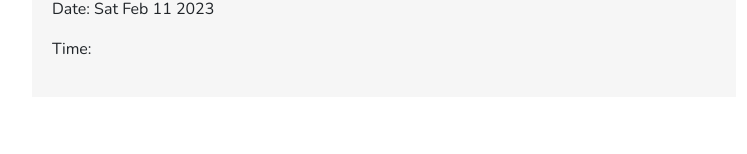
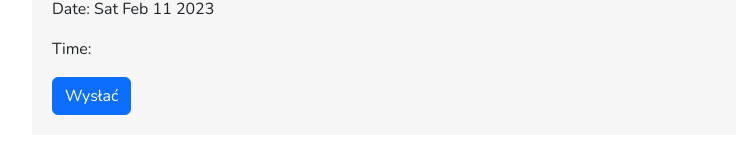
Before and after one commit to TumorinGerman/beauty_salon_react_reduxToolKit, a React (Create React App) app: page /personal_account in a window 1280 px wide. Shown: the part 918-1072 px from the top of the page, without its empty margins (256-1003 px from the left). Built offline with nearby package versions, Linux system fonts and the light colour scheme; no server answers; the database is empty.

Commit message:
clearing operation list when we chosing new Service

```diff
--- a/src/components/personal_account/PersonalAccountMain.jsx
+++ b/src/components/personal_account/PersonalAccountMain.jsx
@@ -1,5 +1,5 @@
 import React, { useState, useEffect } from "react";
-import { Form } from "react-bootstrap";
+import { Form, Button } from "react-bootstrap";
 import Calendar from "react-calendar";
 import { useDispatch, useSelector } from "react-redux";
 import moment from "moment";
@@ -21,6 +21,10 @@
     selectedService: "",
   }); //currently selected service
   const [selectedOperationState, setSelectedOperationState] = useState({}); //currently selected operation
+  const [infoBlockState, setInfoBlockState] = useState({
+    name: "",
+    price: "",
+  });
 
   const dispatch = useDispatch();
   const { services, isLoaded } = useSelector((state) => state.services);
@@ -43,6 +47,10 @@
       isSelected: true,
       selectedService: event.target.value,
     });
+    setInfoBlockState({
+      name: "",
+      price: "",
+    });
   };
 
   const handleClickOperation = (id, event) => {
@@ -52,6 +60,7 @@
     );
     if (selectedOperation.length > 0) {
       setSelectedOperationState(selectedOperation[0]);
+      setInfoBlockState(selectedOperation[0]);
     }
   };
 
@@ -75,6 +84,10 @@
   console.log(date.toDateString());
   console.log(date.toDateString() === inMoment);
 
+  const handleSubmit = async (e) => {
+    e.preventDefault();
+  };
+
   return (
     <div className="container">
       <div className="centre_container">
@@ -83,7 +96,7 @@
             <PersonalAccountMenu />
           </div>
           <div className="content_container">
-            <Form>
+            <Form onSubmit={handleSubmit}>
               <div className="common_container">
                 <div className="check-services_container">
                   <ServiceChoosing
@@ -112,10 +125,13 @@
               </div>
               <InformationBlock
                 selectedServiceState={selectedServiceState}
-                selectedOperationState={selectedOperationState}
+                selectedOperationState={infoBlockState}
                 date={date}
                 time={time}
               />
+              <Button variant="primary" type="submit">
+                Wysłać
+              </Button>
             </Form>
           </div>
         </div>
```
